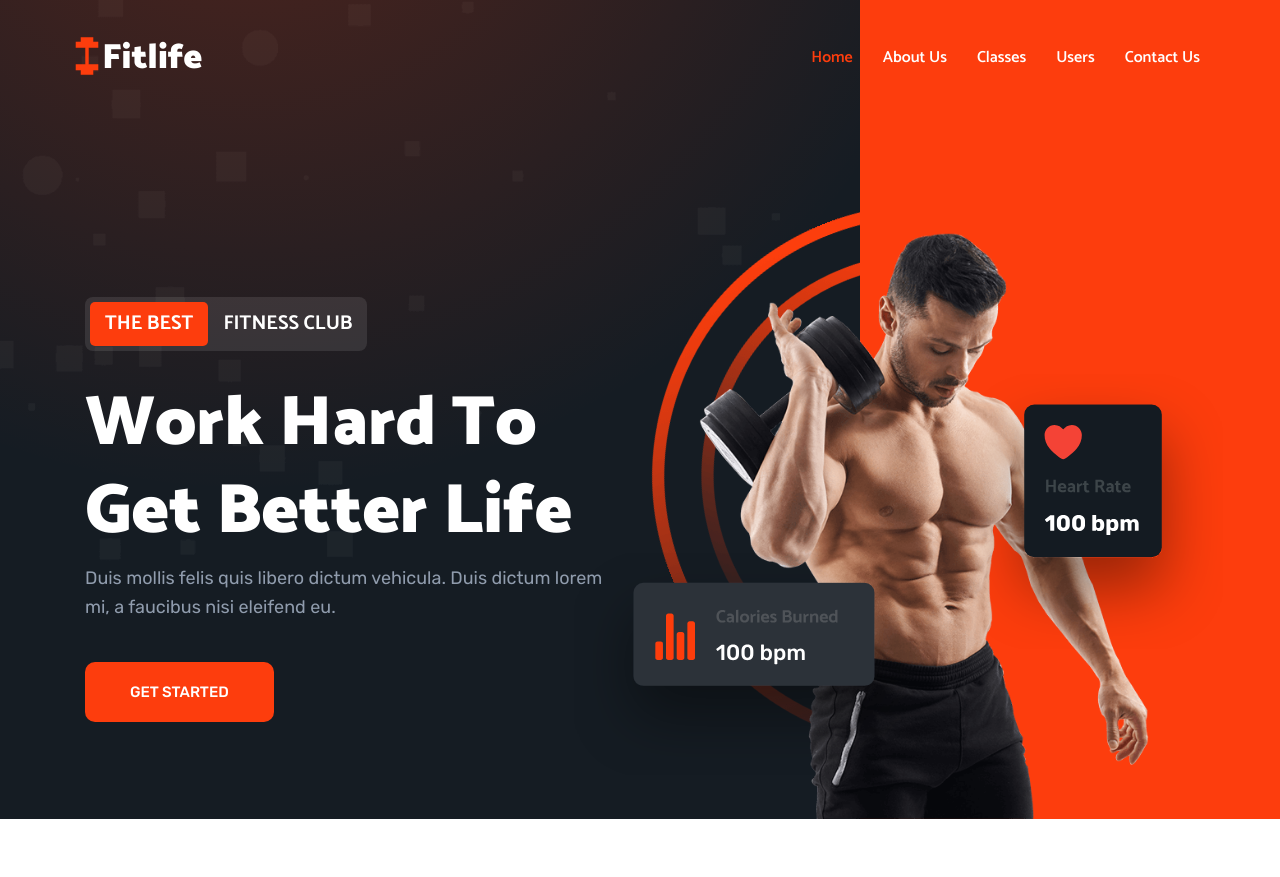
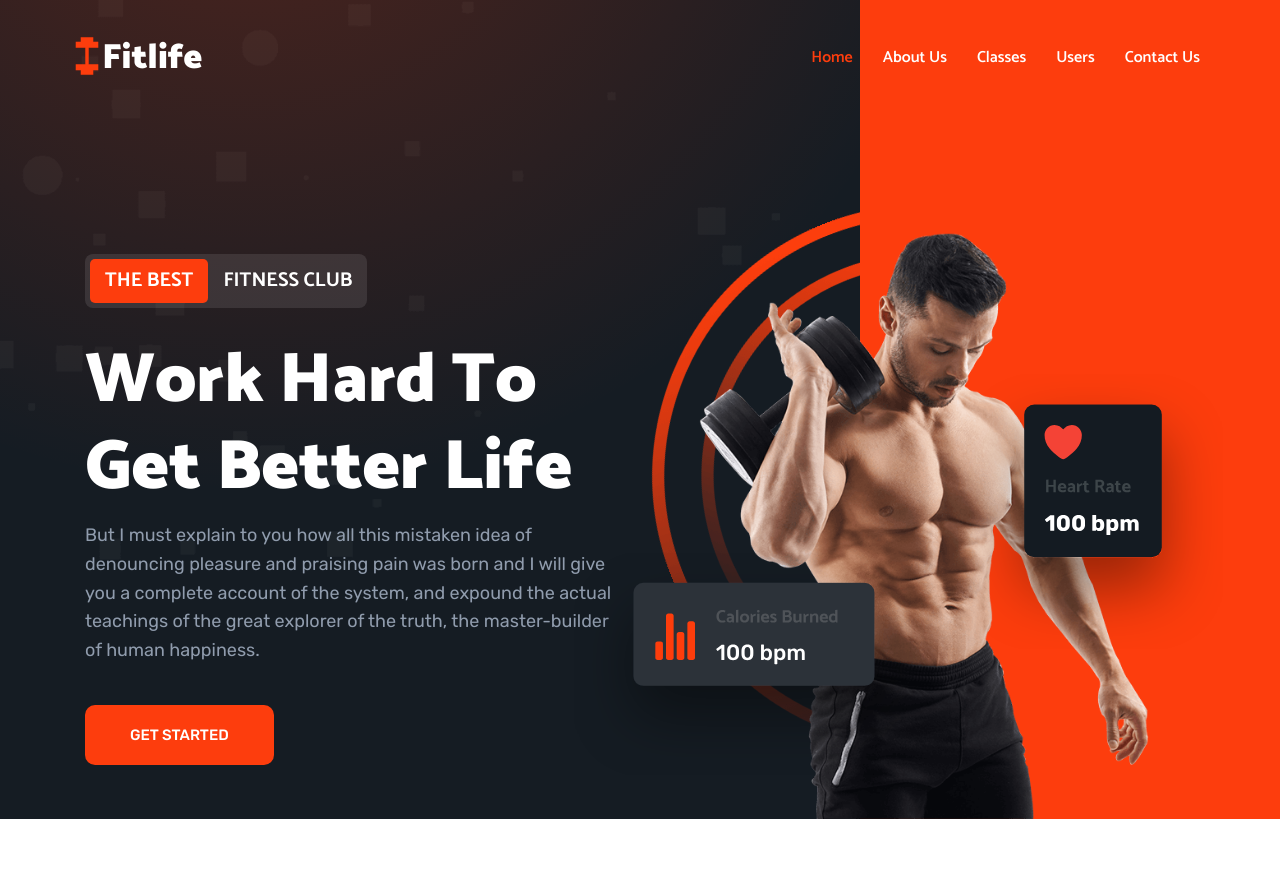
Before and after one commit to abidgulshahid/gym-management, a Django app: page / in a window 1280 px wide. Shown: the top 877 px of the page. Run offline with Django 4.2, Linux system fonts and the light colour scheme.

Commit message:
Update index.html

```diff
--- a/gym_users/templates/gym_users/index.html
+++ b/gym_users/templates/gym_users/index.html
@@ -120,7 +120,7 @@
             <h1 class="h1 hero-title">Work Hard To Get Better Life</h1>
 
             <p class="section-text">
-              Duis mollis felis quis libero dictum vehicula. Duis dictum lorem mi, a faucibus nisi eleifend eu.
+             But I must explain to you how all this mistaken idea of denouncing pleasure and praising pain was born and I will give you a complete account of the system, and expound the actual teachings of the great explorer of the truth, the master-builder of human happiness.
             </p>
 
             <a href="#" class="btn btn-primary">Get Started</a>
```
